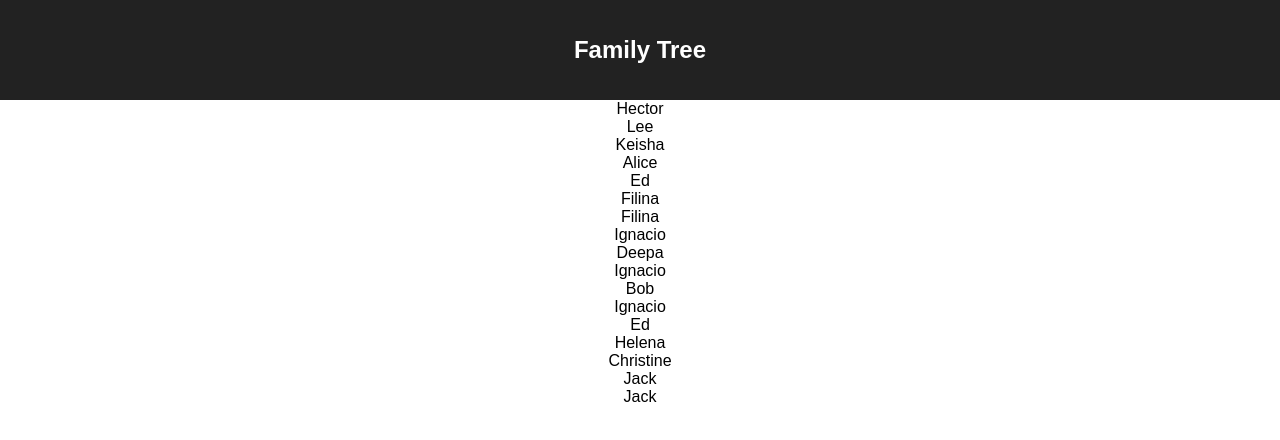
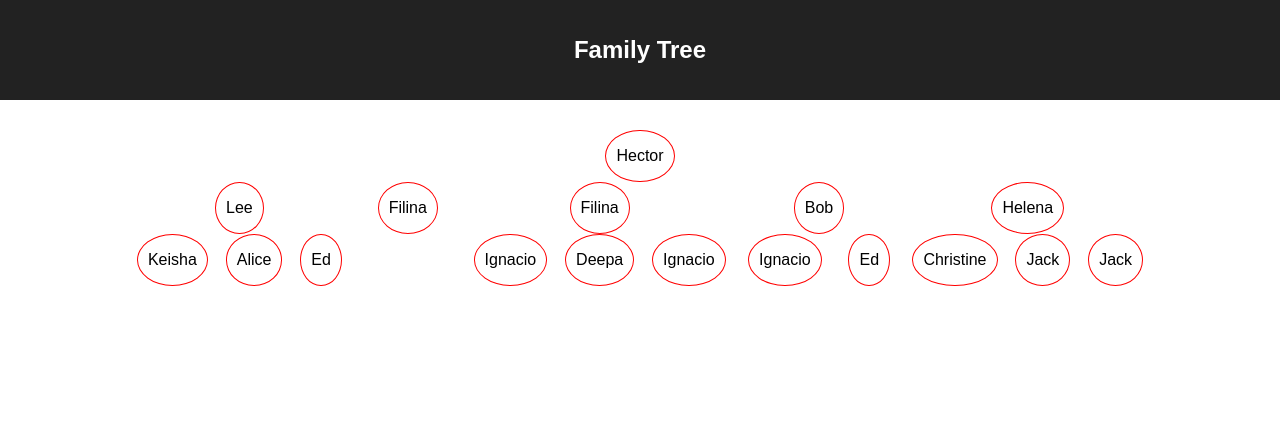
Before and after one commit to bstanger/tree, a React (Create React App) app in the folder tree-app/: page / in a window 1280 px wide. Both pictures are taken after a click on the button "Generate a Random Family Tree!". Shown: the top 440 px of the page. Built offline with nearby package versions, Linux system fonts and the light colour scheme.

Commit message:
Add styling to somewhat convey tree hierarchy

```diff
--- a/tree-app/src/components/node.js
+++ b/tree-app/src/components/node.js
@@ -1,4 +1,5 @@
 import React, { Component } from 'react';
+import './../style/node.css';
 
 class Node extends Component {
   constructor(props){
@@ -8,8 +9,12 @@ class Node extends Component {
   render() {
     return (
       <div className='node'>
-        <div className='node__node'>{this.props.nodeData.name}</div>
-        <div className='node__children'>
+        <div className='parent'>
+          <div className='parent__circle'>
+            <span className='parent__name'>{this.props.nodeData.name}</span>
+          </div>
+        </div>
+        <div className='children'>
         {this.props.nodeData.children.length !== 0 && this.props.nodeData.children.map((child, idx) =>
           <Node nodeData={child} key={idx} />
         )}
--- a/tree-app/src/components/tree.js
+++ b/tree-app/src/components/tree.js
@@ -1,6 +1,7 @@
 import React, { Component } from 'react';
 import Node from './node.js';
 import TreeObject from './treeObject.js';
+import './../style/tree.css'
 
 class Tree extends Component {
   constructor(props){
@@ -34,7 +35,7 @@ class Tree extends Component {
 
   render() {
     return (
-      <section>
+      <section className='tree'>
         {!this.state.isEmpty ?
           <Node nodeData={this.state.treeData}/>
         :
--- /dev/null
+++ b/tree-app/src/style/node.css
@@ -0,0 +1,27 @@
+.node {
+  flex: 1 1 auto;
+}
+
+/****************** PARENT ******************/
+
+.parent {
+  display: flex;
+  justify-content: center;
+}
+
+.parent__circle {
+  margin: 0 auto;
+  display: flex;
+  flex-direction: column;
+  justify-content: center;
+  height: 30px;
+  padding: 10px;
+  border-radius: 50%;
+  border: 1px solid red;
+}
+
+/****************** CHILDREN ******************/
+
+.children {
+  display: flex;
+}
--- /dev/null
+++ b/tree-app/src/style/tree.css
@@ -0,0 +1,4 @@
+.tree {
+  width: 80vw;
+  margin: 30px auto;
+}
```
